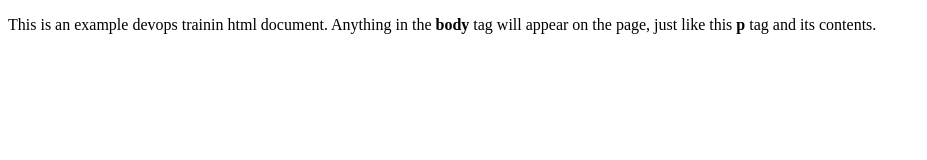
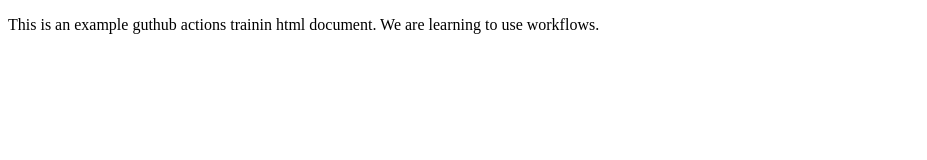
Before and after one commit to mustafa-keles/nginx-app, a plain HTML site: page index.html in a window 1280 px wide. Shown: the whole page, without its empty margins (0-927 px from the left). Drawn offline with Linux system fonts and the light colour scheme.

Commit message:
Update index.html

```diff
--- a/index.html
+++ b/index.html
@@ -4,6 +4,6 @@
     <title>This is the title of the webpage!</title>
   </head>
   <body>
-    <p>This is an example devops trainin html document. Anything in the <strong>body</strong> tag will appear on the page, just like this <strong>p</strong> tag and its contents.</p>
+    <p>This is an example guthub actions trainin html document. We are learning to use workflows.</p>
   </body>
 </html>
```
